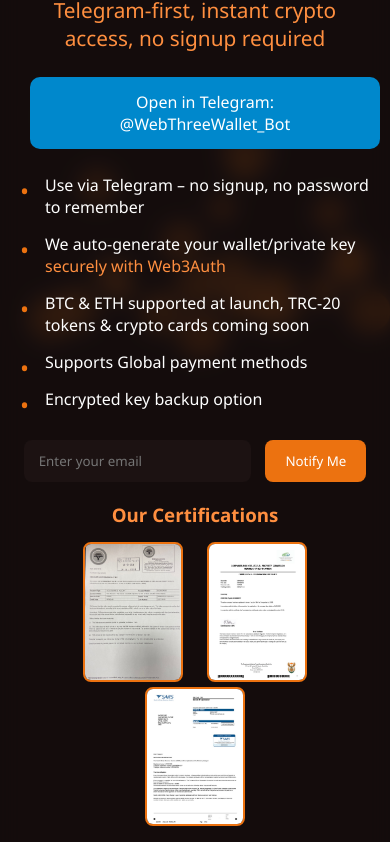
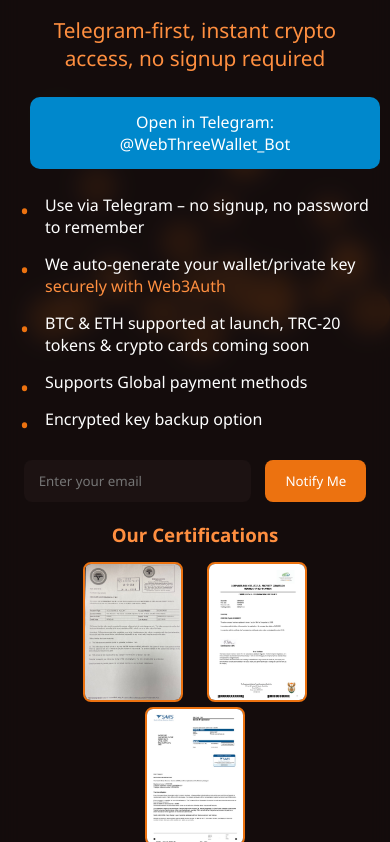
Before and after one commit to EverOnward15/KeyCrypto-Landing-Page, a plain HTML site: page index.html in a window 390 px wide. Shown: the part 346-1188 px from the top of the page. Drawn offline with Linux system fonts and the light colour scheme.

Commit message:
updated 2

```diff
--- a/index.html
+++ b/index.html
@@ -300,6 +300,17 @@
         .coming-soon {
             color: var(--text-muted) !important;
         }
+
+        @media (max-width: 480px) {
+            body {
+                overflow: auto;
+                /* allow scrolling on small screens */
+
+                align-items: flex-start;
+                padding: 20px 0;
+                /* give some top/bottom space */
+            }
+        }
     </style>
 </head>
 
```
